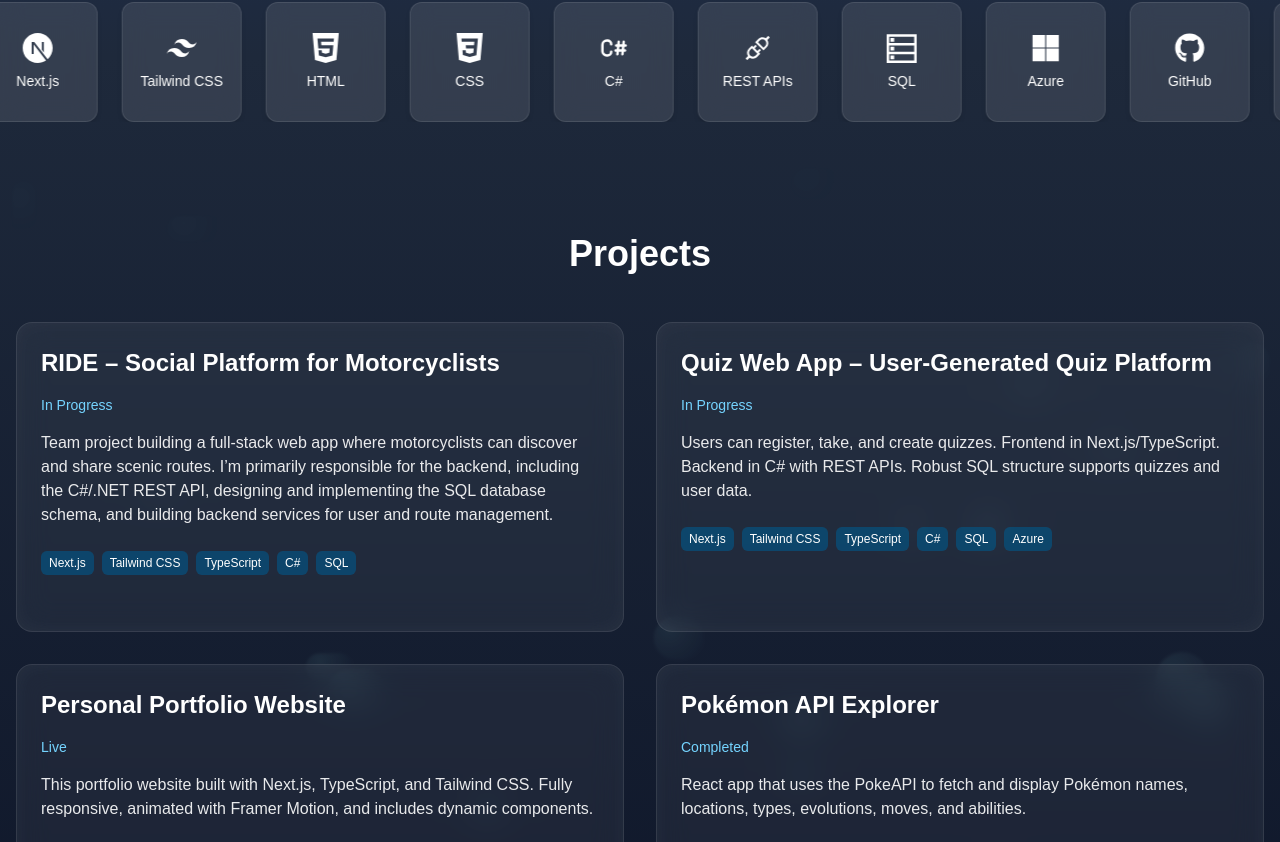
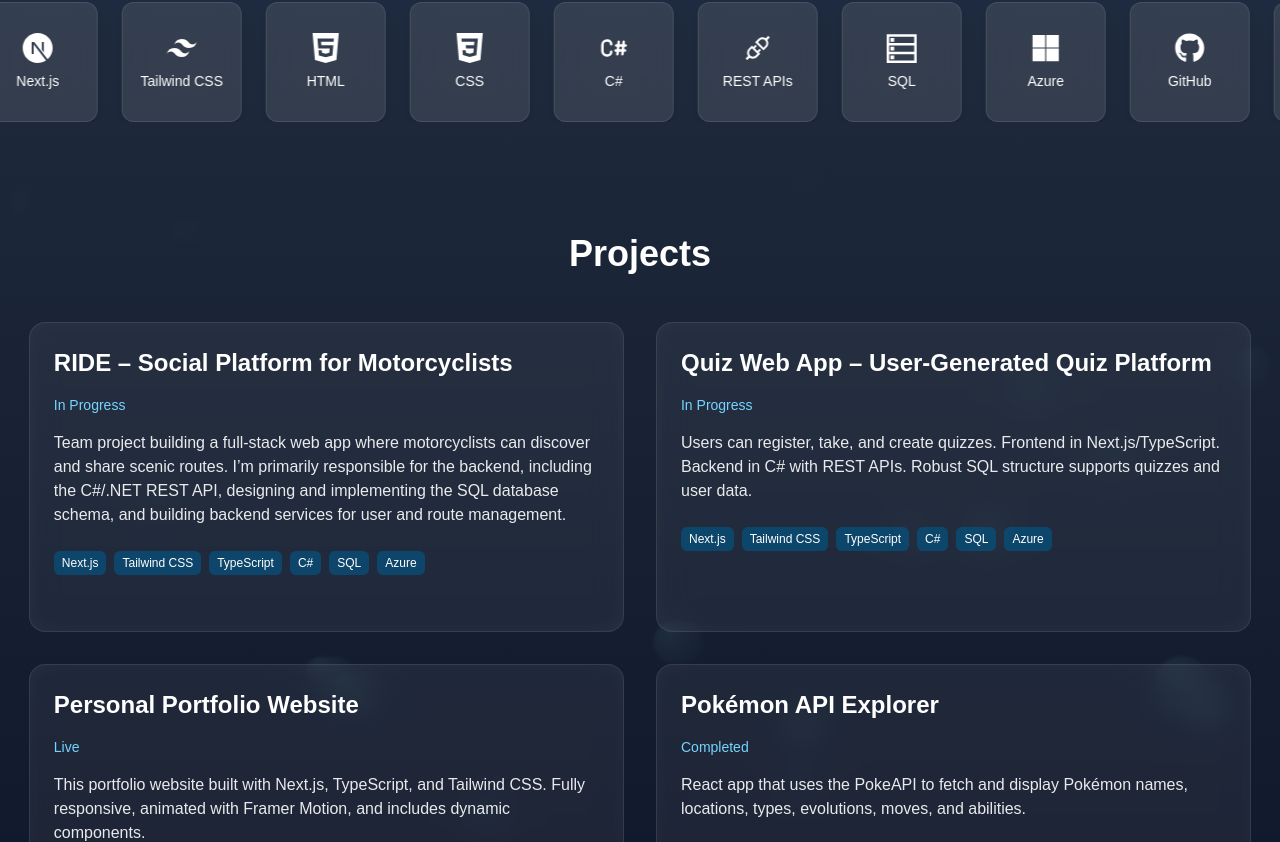
Before and after one commit to ChristmasLover12345/portfolio-site, a Next.js app: page / in a window 1280 px wide. Shown: the part 898-1740 px from the top of the page. Built offline with nearby package versions, Linux system fonts and the light colour scheme.

Commit message:
Updated Read Me

```diff
--- a/src/Components/ProjectsSectionComponent.tsx
+++ b/src/Components/ProjectsSectionComponent.tsx
@@ -11,7 +11,7 @@ const projects = [
     status: 'In Progress',
     description:
       'Team project building a full-stack web app where motorcyclists can discover and share scenic routes. I’m primarily responsible for the backend, including the C#/.NET REST API, designing and implementing the SQL database schema, and building backend services for user and route management.',
-    tech: ['Next.js', 'Tailwind CSS', 'TypeScript', 'C#', 'SQL'],
+    tech: ['Next.js', 'Tailwind CSS', 'TypeScript', 'C#', 'SQL', 'Azure'],
     github: '',
     live: '',
   },
@@ -38,17 +38,17 @@ const projects = [
     status: 'Completed',
     description:
       'React app that uses the PokeAPI to fetch and display Pokémon names, locations, types, evolutions, moves, and abilities.',
-    tech: ['React', 'JavaScript', 'Tailwind CSS'],
-    github: '',
+    tech: ['React', 'JavaScript', 'Tailwind CSS', 'Azure'],
+    github: 'https://github.com/ChristmasLover12345/herediaj-pokemon-api-rebuilt',
     live: 'https://herediaj-pokemon-api-rebuilt.vercel.app',
   },
 ]
 
 const ProjectsSectionComponent = () => {
   return (
-    <section className="w-full py-16 px-4 text-white">
+    <section className="w-[98%] mx-auto py-16 px-4 text-white">
       <h2 className="text-4xl font-bold text-center mb-12">Projects</h2>
-      <div className="grid gap-8 grid-cols-1 md:grid-cols-2 xl:grid-cols-2">
+      <div className="grid gap-8 grid-cols-1 md:grid-cols-2">
         {projects.map((project, idx) => (
           <motion.div
             key={idx}
```
Also changed, not shown: 1 other file (tests, documents, lock files or other folders).
